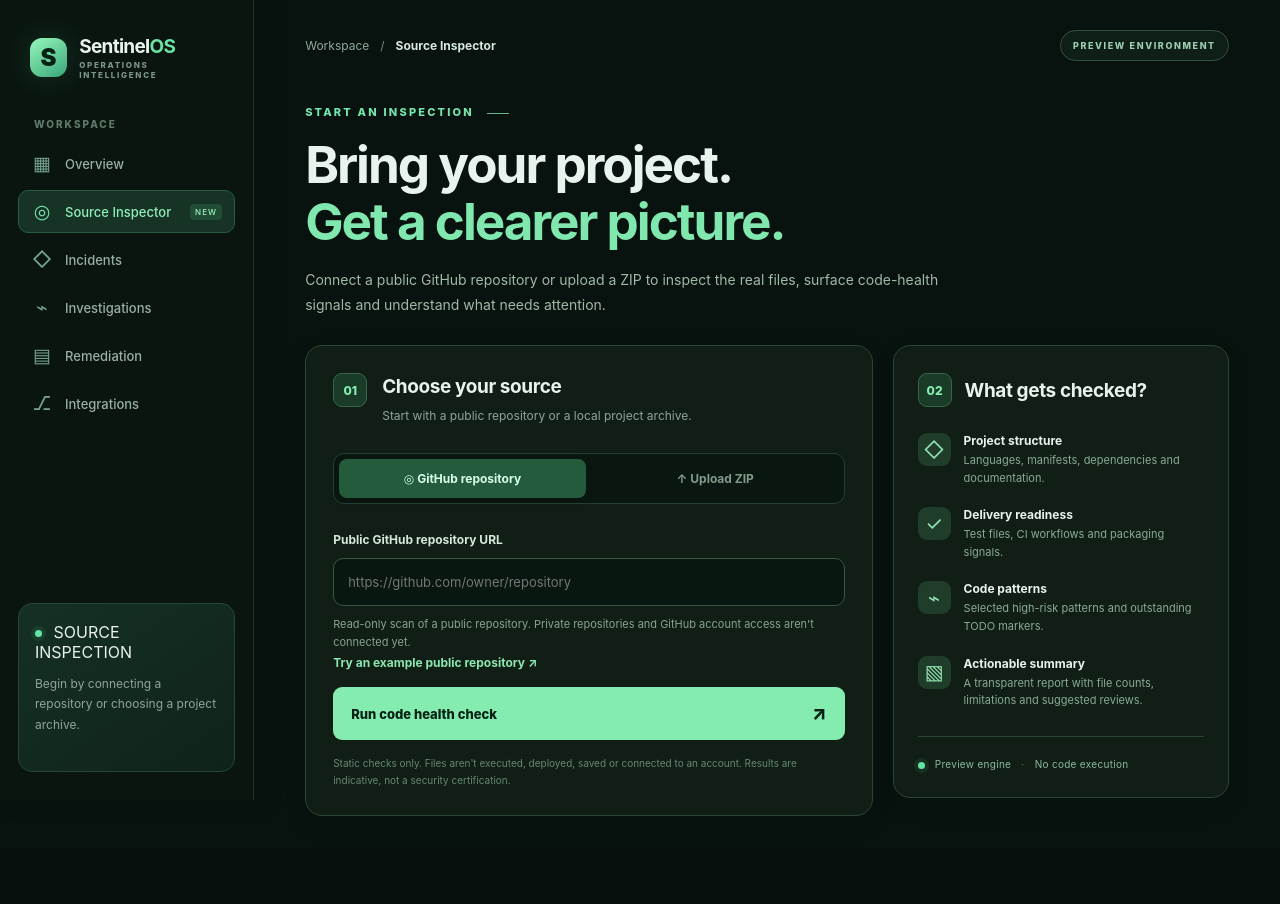
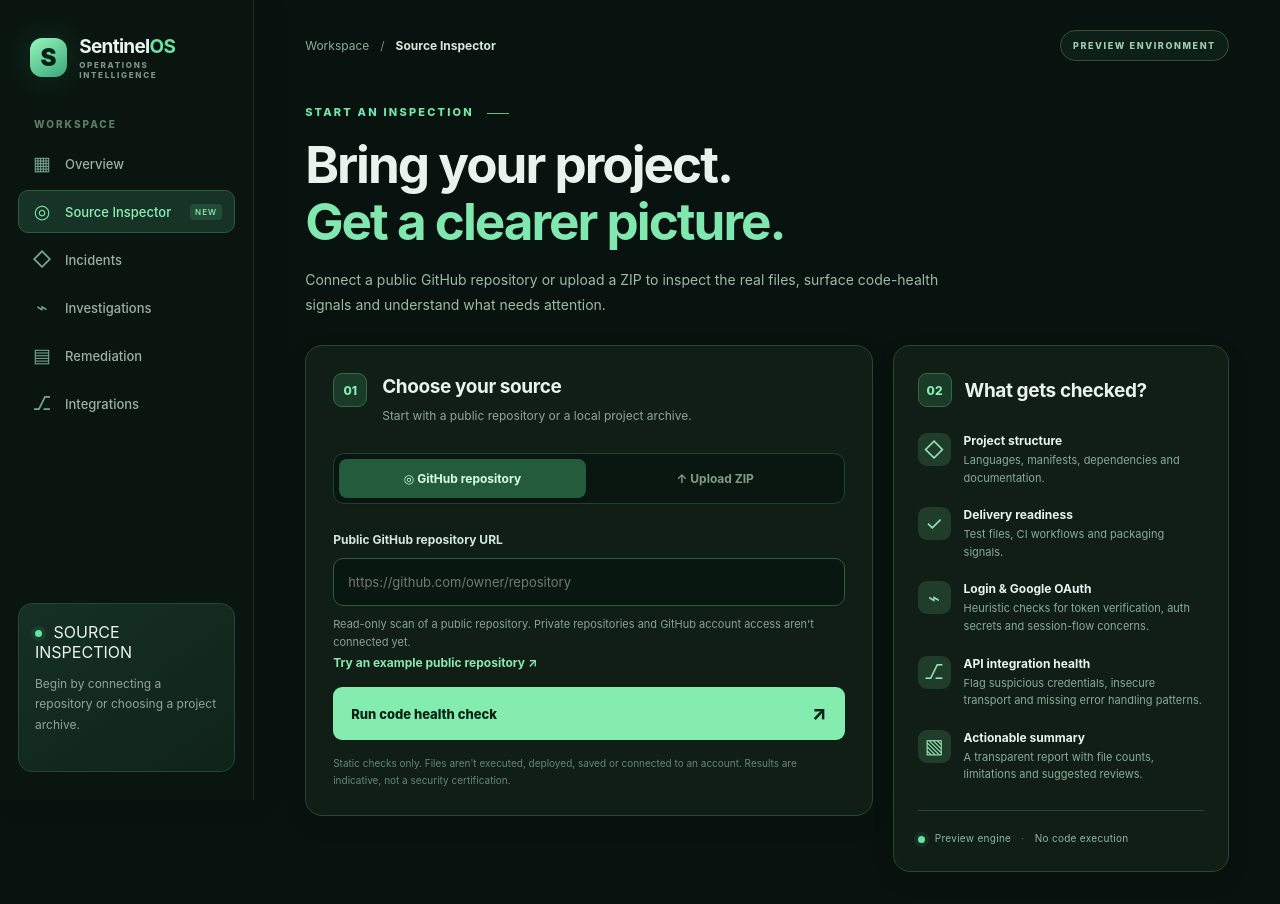
Before and after one commit to Aamilsamsung/SentinelOS, a Next.js app in the folder apps/web/: page /scan in a window 1280 px wide. Before the commit the page ends 848 px from the top, so only its background shows below. Built offline with nearby package versions, Linux system fonts and the light colour scheme.

Commit message:
feat: add categorized and filterable security findings to inspector UI

```diff
--- a/apps/web/app/scan/source-workbench.tsx
+++ b/apps/web/app/scan/source-workbench.tsx
@@ -13,6 +13,7 @@ export function SourceWorkbench() {
   const [busy, setBusy] = useState(false);
   const [error, setError] = useState("");
   const [result, setResult] = useState<InspectionReport | null>(null);
+  const [findingFilter, setFindingFilter] = useState<"all" | "attention" | "review" | "info">("all");
 
   function chooseFile(selected?: File | null) {
     setError("");
@@ -62,6 +63,7 @@ export function SourceWorkbench() {
       });
       const payload = await response.json() as { data?: InspectionReport; error?: string };
       if (!response.ok || !payload.data) throw new Error(payload.error || "Inspection could not be completed.");
+      setFindingFilter("all");
       setResult(payload.data);
     } catch (failure) {
       setError(failure instanceof Error ? failure.message : "Inspection failed. Please try again.");
@@ -137,7 +139,8 @@ export function SourceWorkbench() {
       <div className="inspectionFeatures">
         <div><span className="featureMark">◇</span><div><strong>Project structure</strong><small>Languages, manifests, dependencies and documentation.</small></div></div>
         <div><span className="featureMark">✓</span><div><strong>Delivery readiness</strong><small>Test files, CI workflows and packaging signals.</small></div></div>
-        <div><span className="featureMark">⌁</span><div><strong>Code patterns</strong><small>Selected high-risk patterns and outstanding TODO markers.</small></div></div>
+        <div><span className="featureMark">⌁</span><div><strong>Login &amp; Google OAuth</strong><small>Heuristic checks for token verification, auth secrets and session-flow concerns.</small></div></div>
+        <div><span className="featureMark">⎇</span><div><strong>API integration health</strong><small>Flag suspicious credentials, insecure transport and missing error handling patterns.</small></div></div>
         <div><span className="featureMark">▧</span><div><strong>Actionable summary</strong><small>A transparent report with file counts, limitations and suggested reviews.</small></div></div>
       </div>
       <div className="inspectorInfoBottom"><span className="pulseDot" /> Preview engine <span>·</span> No code execution</div>
@@ -166,7 +169,9 @@ export function SourceWorkbench() {
           <div className="languages"><strong>Detected languages</strong><div>{result.languages.length ? result.languages.map(lang => <span key={lang}>{lang}</span>) : <small>No supported source extensions detected</small>}</div></div>
         </div>
         <div className="reportCard"><h3>Findings to review</h3>
-          {result.findings.map((finding, index) => <div className="findingRow" key={index}>
+          <p className="findingsExplanation">Prioritized code signals, not confirmed runtime failures. Open each referenced file and verify the actual behavior.</p>
+          <div className="findingFilters" aria-label="Filter findings">{(["all", "attention", "review", "info"] as const).map(level => <button key={level} type="button" aria-pressed={findingFilter === level} className={findingFilter === level ? "active" : ""} onClick={() => setFindingFilter(level)}>{level === "all" ? "All" : level === "attention" ? "Priority" : level === "review" ? "Review" : "Info"} <span>{level === "all" ? result.findings.length : result.findings.filter(item => item.level === level).length}</span></button>)}</div>
+          {result.findings.filter(finding => findingFilter === "all" || finding.level === findingFilter).map((finding, index) => <div className="findingRow" key={`${finding.title}-${finding.file ?? index}`}>
             <span className={`findingLevel ${finding.level}`}>{finding.level === "attention" ? "Priority" : finding.level === "review" ? "Review" : "Info"}</span>
             <strong>{finding.title}</strong><p>{finding.detail}</p>
             {finding.file && <code>{finding.file}</code>}
```
